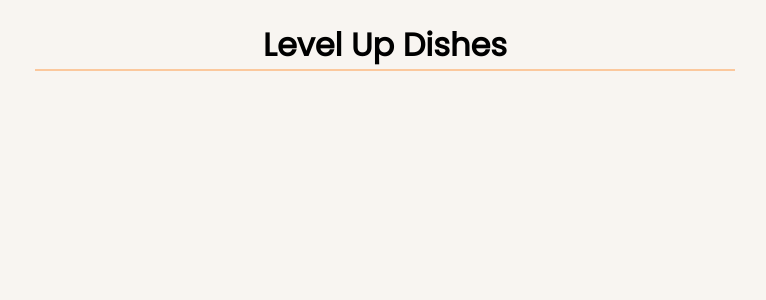
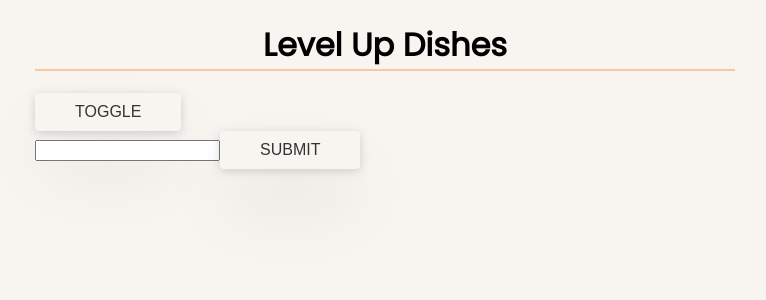
Before and after one commit to syrotkin/react-hooks, a React (Create React App) app: page / in a window 1280 px wide. Shown: the top 300 px of the page, without its empty margins (255-1021 px from the left). Built offline with nearby package versions, Linux system fonts and the light colour scheme.

Commit message:
end of lesson 05: useState Part 2

```diff
--- a/public/index.html
+++ b/public/index.html
@@ -31,7 +31,7 @@
       work correctly both with client-side routing and a non-root public URL.
       Learn how to configure a non-root public URL by running `npm run build`.
     -->
-    <title>React App</title>
+    <title>React Hooks Tutorial</title>
   </head>
   <body>
     <noscript>You need to enable JavaScript to run this app.</noscript>
--- a/src/App.js
+++ b/src/App.js
@@ -1,11 +1,37 @@
-import React from 'react';
+import React, { useState } from 'react';
+import Toggle from './Toggle';
 
 const App = () => {
+
+  // template: how to use useState
+  // const [value, setValue] = useState(initialState);
+  const [name, setName] = useState('');
+
   return (
     <div className="main-wrapper">
       <h1>Level Up Dishes</h1>
+      {/* coming up with a controlled input */}
+      <Toggle />
+      <form onSubmit={(e) => {
+        e.preventDefault();
+        formSubmit(name, setName);
+      }}>
+        <input
+          type="text"
+          onChange={(e) => setName(e.target.value)}
+          value={name}
+        />
+        <button type="submit">Submit</button>
+      </form>
     </div>
   );
 };
 
+const formSubmit = (value, setValue) => {
+  console.log(`email sent to ${value}!`);
+  // Call to setValue clears the input
+  // although called from a different function!
+  setValue('');
+};
+
 export default App;
--- /dev/null
+++ b/src/Toggle.js
@@ -0,0 +1,39 @@
+import React, { useState } from 'react';
+
+const Toggle = () => {
+
+    const [isToggled, setToggled] = useState(false);
+
+    return (
+        <div>
+            <button onClick={() => setToggled(!isToggled)}>Toggle</button>
+            {isToggled && <h2>Hello!</h2>}
+        </div>
+    );
+};
+
+export default Toggle;
+
+
+// import React, { Component } from "react";
+
+// export default class Refactor extends Component {
+//   state = {
+//     isToggled: false
+//   };
+
+//   toggle = () => {
+//     this.setState(state => {
+//       return { isToggled: !state.isToggled };
+//     });
+//   };
+
+//   render() {
+//     return (
+//       <div>
+//         <button onClick={this.toggle}>Toggle</button>
+//         {this.state.isToggled && <h2>Hello!</h2>}
+//       </div>
+//     );
+//   }
+// }
--- a/src/index.js
+++ b/src/index.js
@@ -9,4 +9,4 @@ ReactDOM.render(<App />, document.getElementById('root'));
 // If you want your app to work offline and load faster, you can change
 // unregister() to register() below. Note this comes with some pitfalls.
 // Learn more about service workers: http://bit.ly/CRA-PWA
-serviceWorker.unregister();
+serviceWorker.register();
```
Also changed, not shown: 1 other file (tests, documents, lock files or other folders).
